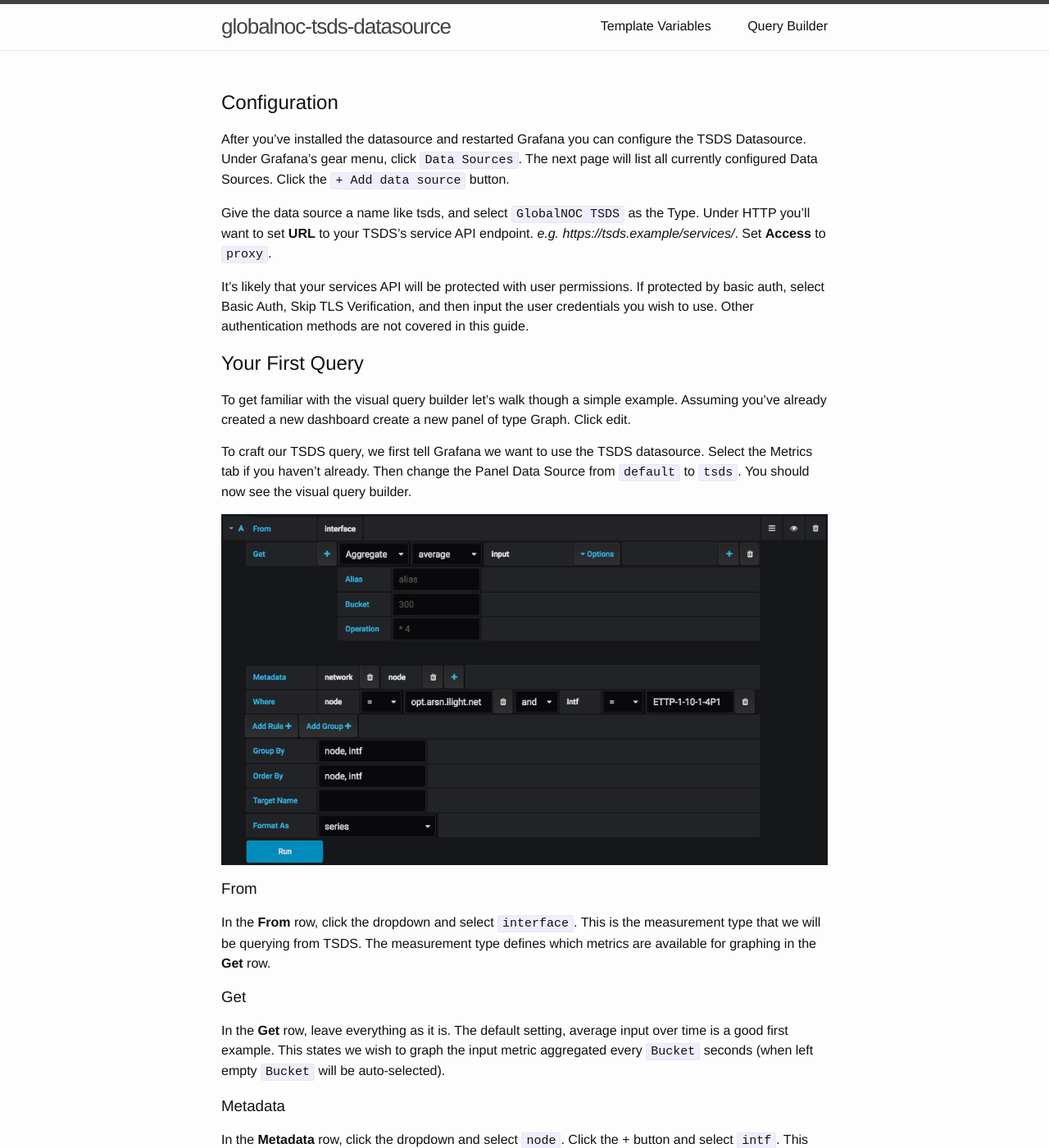
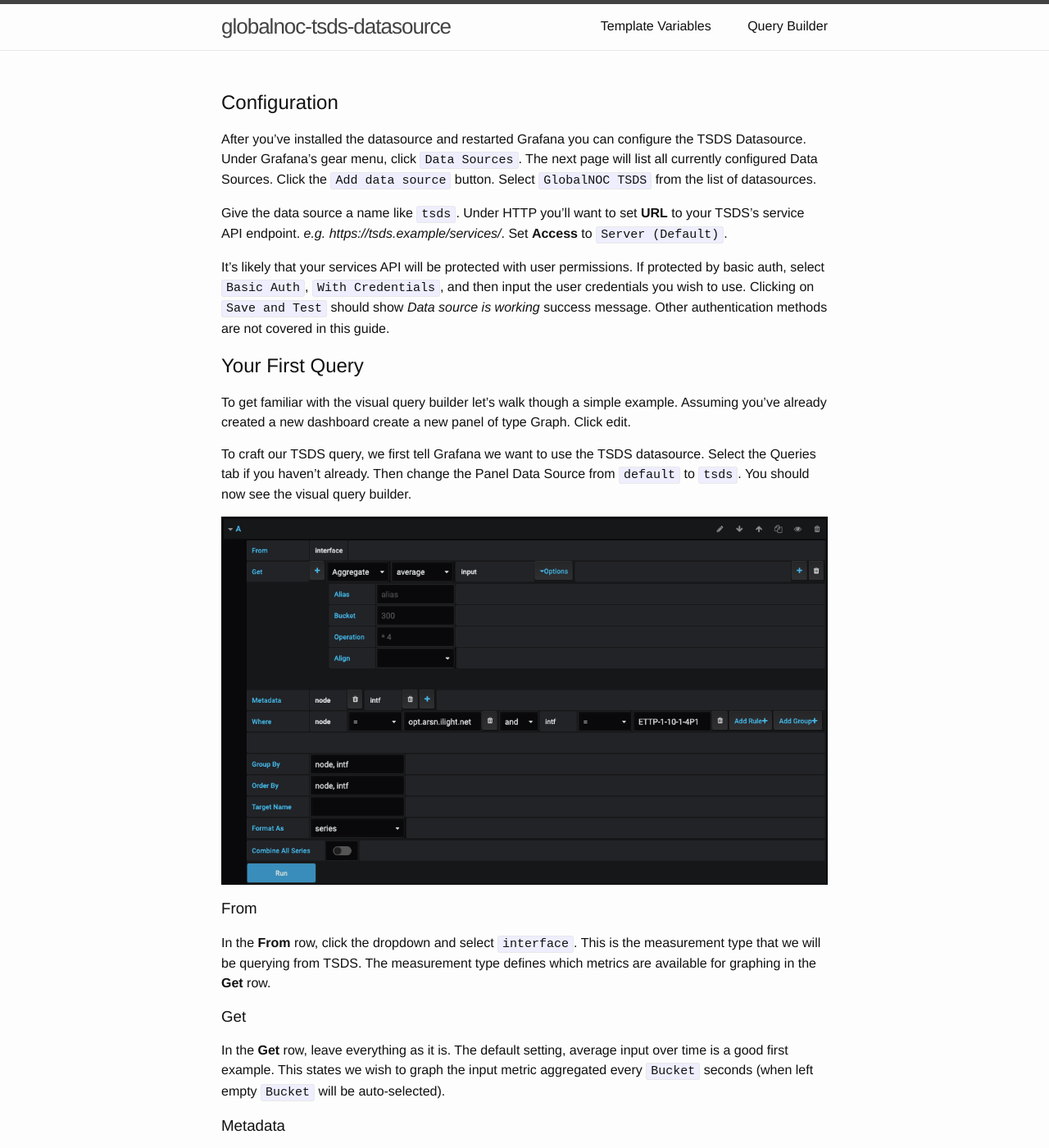
Before and after one commit to GlobalNOC/tsds-grafana, a Jekyll site: the page built from index.md, in a window 1280 px wide and 1400 px high. Shown: the whole window at 82% size. Built offline with Jekyll 4.4.1, drawn with Linux system fonts in a browser that asks for light colours; some of the changed text lies outside the part shown.

Commit message:
Update index.md

```diff
--- a/index.md
+++ b/index.md
@@ -1,27 +1,18 @@
 ---
-# You don't need to edit this file, it's empty on purpose.
-# Edit theme's home layout instead if you wanna make some changes
-# See: https://jekyllrb.com/docs/themes/#overriding-theme-defaults
 layout: home
 title: ''
+published: true
 ---
 
 ## Configuration
 
-After you've installed the datasource and restarted Grafana you can
-configure the TSDS Datasource. Under Grafana's gear menu, click `Data
-Sources`. The next page will list all currently configured Data
-Sources. Click the `+ Add data source` button.
+After you've installed the datasource and restarted Grafana you can configure the TSDS Datasource. Under Grafana's gear menu, click `Data Sources`. The next page will list all currently configured Data Sources. Click the `Add data source` button. Select `GlobalNOC TSDS` from the list of datasources.
 
-Give the data source a name like tsds, and select `GlobalNOC TSDS` as
-the Type. Under HTTP you'll want to set **URL** to your TSDS's service
-API endpoint. *e.g. https://tsds.example/services/*. Set **Access** to
-`proxy`.
+Give the data source a name like `tsds`. Under HTTP you'll want to set **URL** to your TSDS's service API endpoint. *e.g. https://tsds.example/services/*. Set **Access** to
+`Server (Default)`.
 
 It's likely that your services API will be protected with user
-permissions. If protected by basic auth, select Basic Auth, Skip TLS
-Verification, and then input the user credentials you wish to
-use. Other authentication methods are not covered in this guide.
+permissions. If protected by basic auth, select `Basic Auth`, `With Credentials`, and then input the user credentials you wish to use. Clicking on `Save and Test` should show *Data source is working* success message. Other authentication methods are not covered in this guide.
 
 ## Your First Query
 
@@ -30,13 +21,11 @@
 a new panel of type Graph. Click edit.
 
 To craft our TSDS query, we first tell Grafana we want to use the TSDS
-datasource. Select the Metrics tab if you haven't already. Then change
+datasource. Select the Queries tab if you haven't already. Then change
 the Panel Data Source from `default` to `tsds`. You should now see the
 visual query builder.
 
-<p align="center">
-<img src="{{ "/assets/img/basic-input-graph.png" | relative_url }}"/>
-</p>
+<p align="center"><img src="{{ "/assets/img/first-query.png" | relative_url }}"/></p>
 
 ### From
 
@@ -58,7 +47,7 @@
 the + button and select `intf`. This defines how the results of the
 query are identified. In our case, each series returned will be
 identified by its associated node and interface
-name. *E.g. ETTP-1-10-1-4P1 opt.arsn.ilight.net*
+name. *E.g. opt.arsn.ilight.net ETTP-1-10-1-4P1*
 
 ### Group By
 
@@ -72,8 +61,6 @@
 In the **Where** row, select `node` from the dropdown. Select `=` from
 the operator dropdown. Finally type a character into the input box;
 This should expose some devices via auto-complete. Once a device has
-been your graph will be populated.
+been selected, your graph will be populated.
 
-<p align="center">
-<img src="{{ "/assets/img/basic-input-graph-result.png" | relative_url }}"/>
-</p>
+<p align="center"><img src="{{ "/assets/img/basic-input-graph-result.png" | relative_url }}"/></p>
```
